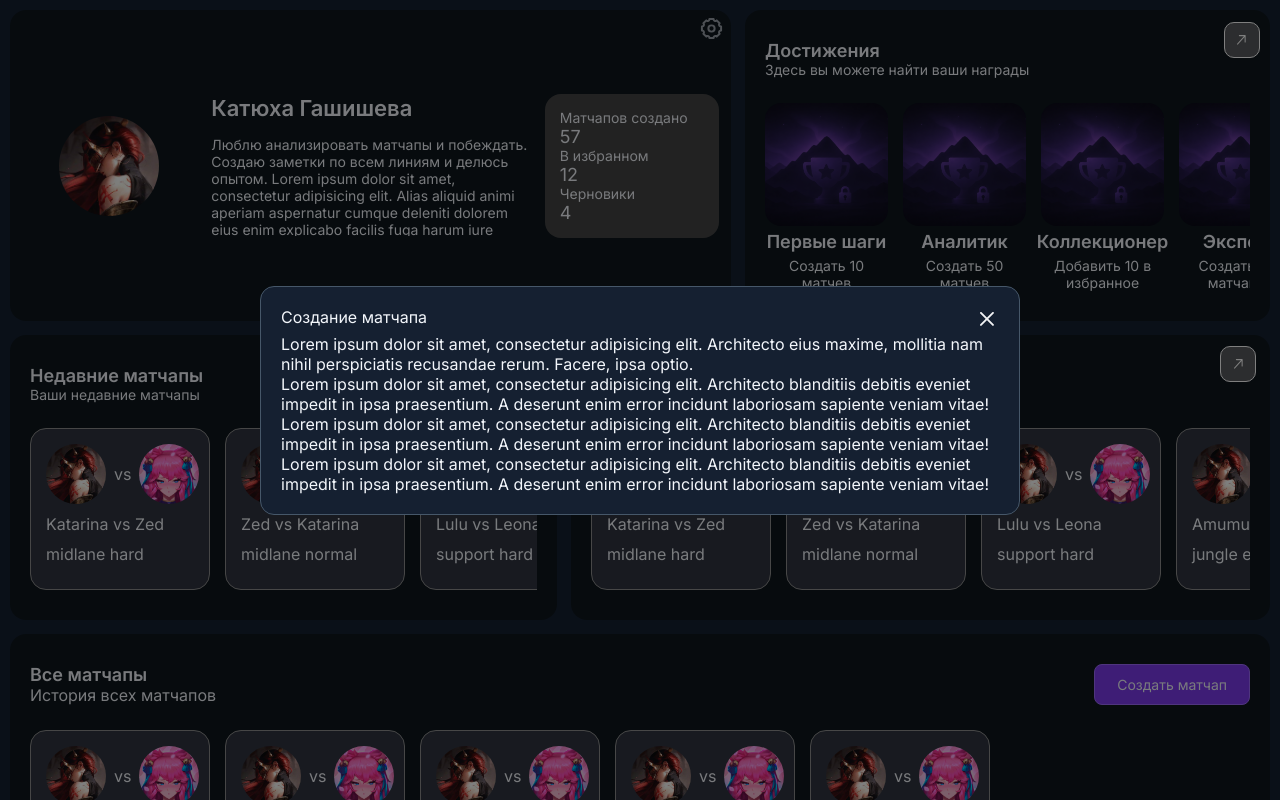
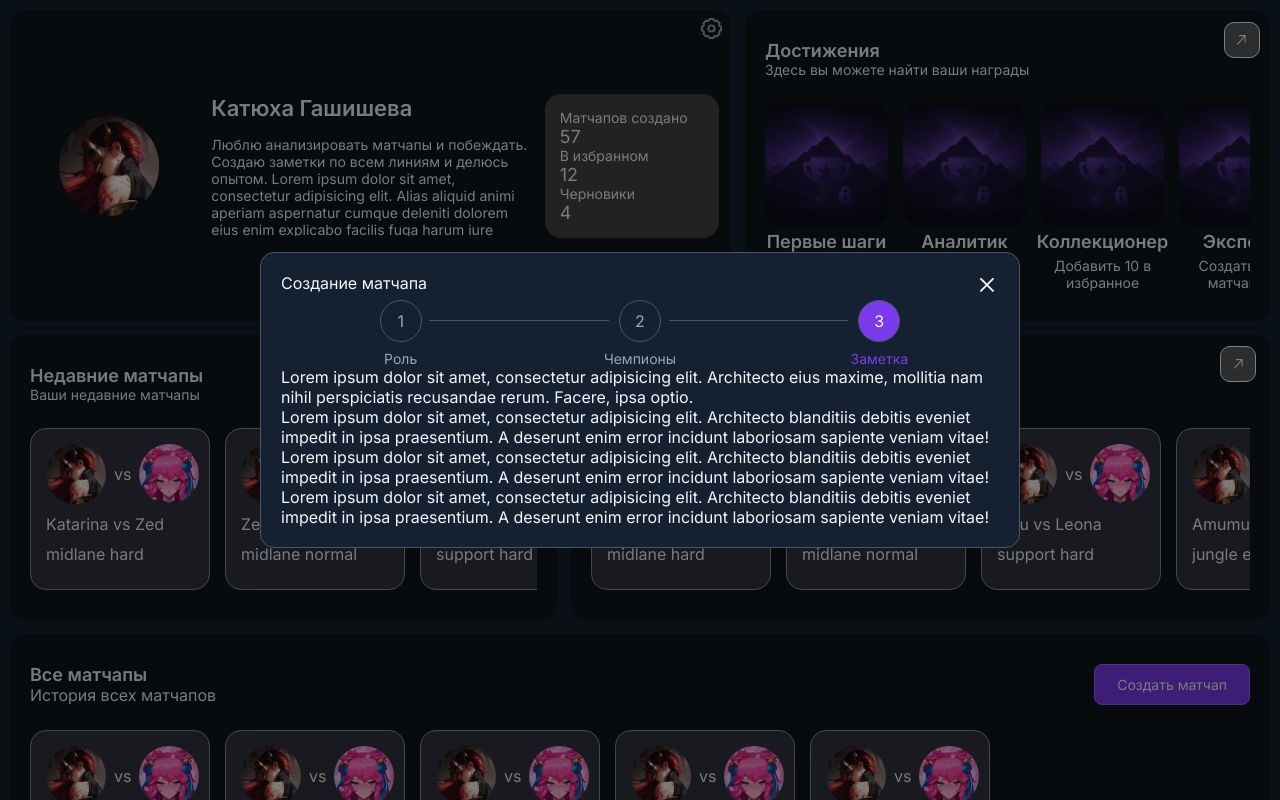
Before and after one commit to VitaliyaMaliutsina/lol-note, a Next.js app: page / in a window 1280 px wide. Both pictures are taken after a click on the button "Создать матчап". Built offline with nearby package versions, Linux system fonts and the light colour scheme.

Commit message:
сделал компонент шагов создания матчапа

```diff
--- a/src/components/ui/Modal/Modal.tsx
+++ b/src/components/ui/Modal/Modal.tsx
@@ -4,6 +4,8 @@ import styles from "./Modal.module.scss";
 import { createPortal } from "react-dom";
 import { useEffect } from "react";
 import { clsx } from "clsx";
+import Steps from "@/components/ui/Steps/Steps";
+import { matchupsSteps } from "@/lib/constants/constants";
 
 type TProps = {
   isVisible: boolean;
@@ -58,6 +60,7 @@ const Modal = (props: TProps) => {
             </svg>
           </button>
         </div>
+        <Steps items={matchupsSteps} currentStep={3} />
         <p>
           Lorem ipsum dolor sit amet, consectetur adipisicing elit. Architecto
           eius maxime, mollitia nam nihil perspiciatis recusandae rerum. Facere,
--- /dev/null
+++ b/src/components/ui/Steps/Steps.module.scss
@@ -0,0 +1,56 @@
+.list {
+  display: flex;
+  justify-content: space-between;
+  padding: 0;
+  margin: 0;
+  width: 100%;
+  list-style: none;
+  color: var(--color-text-secondary);
+}
+
+.listItem {
+  position: relative;
+  display: flex;
+  flex: 1 1 0;
+  flex-direction: column;
+  align-items: center;
+  gap: 8px;
+}
+
+.listItem:not(:last-child)::after {
+  content: "";
+  position: absolute;
+  z-index: 0;
+  top: 20px;
+  left: 62%;
+  width: 75%;
+  height: 1px;
+  background-color: var(--color-border-secondary);
+}
+
+.step {
+  position: relative;
+  z-index: 1;
+  padding: 10px;
+  border: 1px solid var(--color-border-secondary);
+  border-radius: 50%;
+  width: 42px;
+  height: 42px;
+  background-color: var(--color-bg-surface);
+  text-align: center;
+}
+
+.stepLabel {
+  font-size: 14px;
+}
+
+.isCurrent {
+  .step {
+    color: var(--color-text-primary);
+    background-color: var(--color-action-primary);
+  }
+
+  .stepLabel {
+    color: var(--color-action-primary);
+  }
+}
--- /dev/null
+++ b/src/components/ui/Steps/Steps.tsx
@@ -0,0 +1,37 @@
+import styles from "./Steps.module.scss";
+import { clsx } from "clsx";
+
+type TStep = {
+  id: string;
+  label: string;
+};
+
+type TStepsProps = {
+  items: TStep[];
+  currentStep: number;
+};
+
+const Steps = (props: TStepsProps) => {
+  const { items, currentStep } = props;
+
+  return (
+    <ol className={styles.list}>
+      {items.map((step, index) => {
+        const stepNumber = index + 1;
+        const isCurrent = stepNumber === currentStep;
+
+        return (
+          <li
+            key={step.id}
+            className={clsx(styles.listItem, { [styles.isCurrent]: isCurrent })}
+          >
+            <span className={styles.step}>{stepNumber}</span>
+            <span className={styles.stepLabel}>{step.label}</span>
+          </li>
+        );
+      })}
+    </ol>
+  );
+};
+
+export default Steps;
--- /dev/null
+++ b/src/lib/constants/constants.ts
@@ -0,0 +1,14 @@
+export const matchupsSteps = [
+  {
+    id: "1",
+    label: "Роль",
+  },
+  {
+    id: "2",
+    label: "Чемпионы",
+  },
+  {
+    id: "3",
+    label: "Заметка",
+  },
+];
```
Also changed, not shown: src/components/ui/Steps/index.ts (added).
